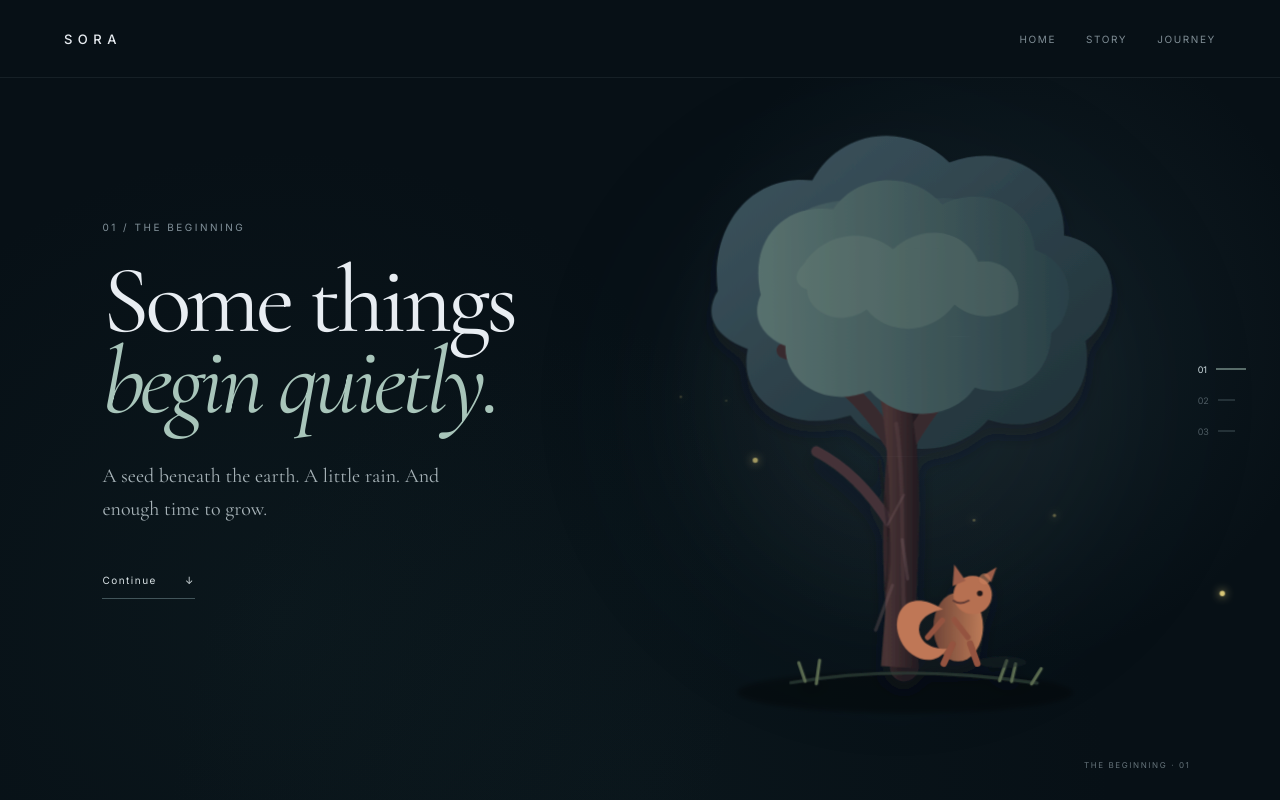
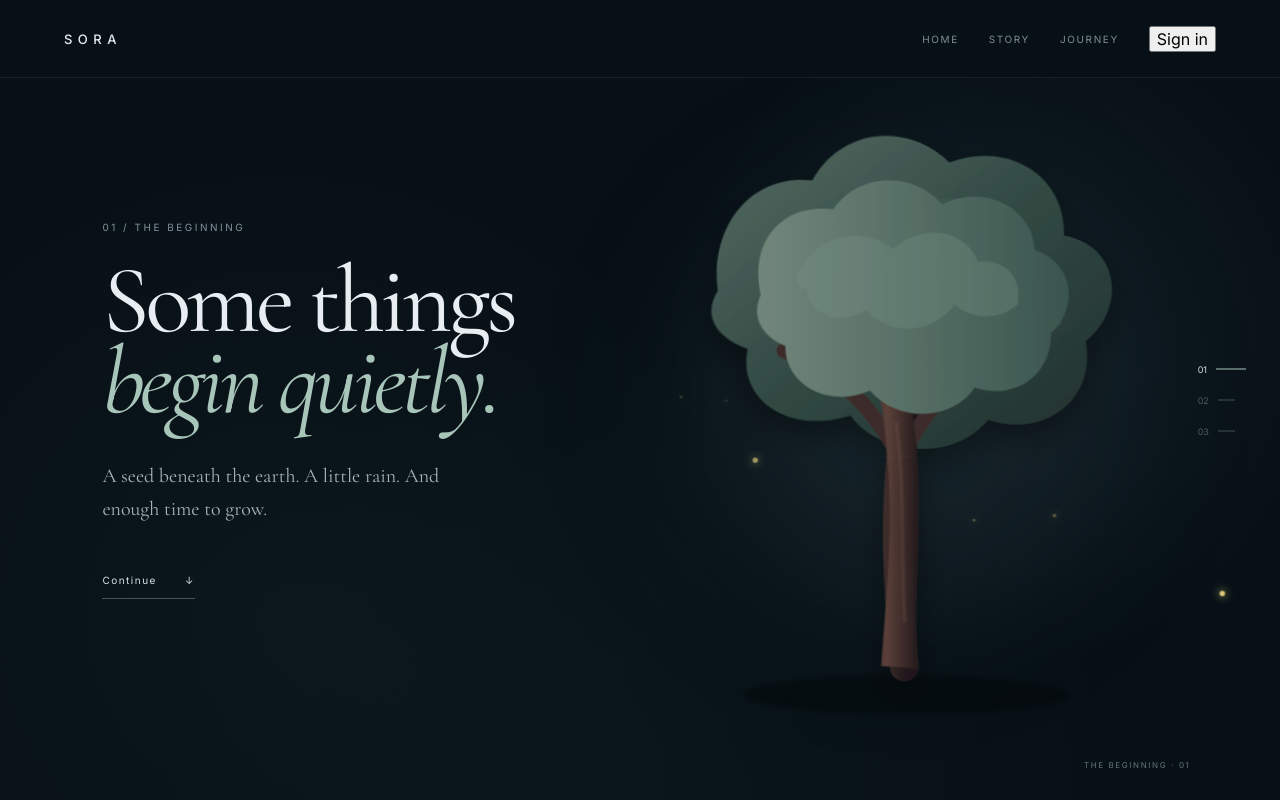
Before and after one commit to RAj-TIWARII/Sora, a React (Vite) app: page / in a window 1280 px wide. Shown: the top 800 px of the page. Built offline with nearby package versions, Linux system fonts and the light colour scheme.

Commit message:
Remove squirrel and refine SORA night scene

```diff
--- a/src/App.jsx
+++ b/src/App.jsx
@@ -2,27 +2,9 @@ import { useEffect, useState } from 'react'
 import './App.css'
 
 const phases = [
-  {
-    id: 'beginning',
-    number: '01',
-    label: 'The beginning',
-    title: <>Some things<br /><em>begin quietly.</em></>,
-    text: 'A seed beneath the earth. A little rain. And enough time to grow.',
-  },
-  {
-    id: 'roots',
-    number: '02',
-    label: 'Taking root',
-    title: <>Then it<br /><em>takes root.</em></>,
-    text: 'Slowly, almost unseen, life settles into its place and reaches for the light.',
-  },
-  {
-    id: 'growing',
-    number: '03',
-    label: 'Growing',
-    title: <>Little by<br /><em>little.</em></>,
-    text: 'A stem becomes a branch. A branch becomes shade. Time does the rest.',
-  },
+  { id: 'beginning', number: '01', label: 'The beginning', title: <>Some things<br /><em>begin quietly.</em></>, text: 'A seed beneath the earth. A little rain. And enough time to grow.' },
+  { id: 'roots', number: '02', label: 'Taking root', title: <>Then it<br /><em>takes root.</em></>, text: 'Slowly, almost unseen, life settles into its place and reaches for the light.' },
+  { id: 'growing', number: '03', label: 'Growing', title: <>Little by<br /><em>little.</em></>, text: 'A stem becomes a branch. A branch becomes shade. Time does the rest.' },
 ]
 
 function TreeScene() {
@@ -34,96 +16,51 @@ function TreeScene() {
         {Array.from({ length: 20 }, (_, index) => <i key={index} style={{ '--star': index }} />)}
       </div>
       <div className="treeAura" />
+      {leaves.map((leaf) => <span className={`floatingLeaf floatingLeaf-${leaf % 5}`} key={leaf} style={{ '--leaf': leaf }} />)}
 
-      {leaves.map((leaf) => (
-        <span className={`floatingLeaf floatingLeaf-${leaf % 5}`} key={leaf} style={{ '--leaf': leaf }} />
-      ))}
-
-      <svg className="treeArt" viewBox="0 0 760 900" role="img" aria-label="A cozy illustrated tree with a playful squirrel running around its base at night">
+      <svg className="treeArt" viewBox="0 0 760 900" role="img" aria-label="A cozy illustrated tree at night">
         <defs>
           <linearGradient id="trunkFill" x1="0" x2="1">
-            <stop offset="0" stopColor="#2d2426" />
-            <stop offset="0.45" stopColor="#4a3435" />
-            <stop offset="1" stopColor="#211a20" />
+            <stop offset="0" stopColor="#251d20" />
+            <stop offset="0.45" stopColor="#5b4039" />
+            <stop offset="1" stopColor="#21191b" />
           </linearGradient>
           <linearGradient id="leafFill" x1="0" y1="0" x2="1" y2="1">
-            <stop offset="0" stopColor="#3e5660" />
-            <stop offset="0.5" stopColor="#2d414a" />
-            <stop offset="1" stopColor="#1e3036" />
+            <stop offset="0" stopColor="#566b63" />
+            <stop offset="0.5" stopColor="#314943" />
+            <stop offset="1" stopColor="#202f2d" />
           </linearGradient>
           <linearGradient id="leafWarm" x1="0" x2="1">
-            <stop offset="0" stopColor="#58716e" />
-            <stop offset="1" stopColor="#294047" />
+            <stop offset="0" stopColor="#72877b" />
+            <stop offset="1" stopColor="#3a554e" />
           </linearGradient>
-          <linearGradient id="squirrelFill" x1="0" x2="1">
-            <stop offset="0" stopColor="#bd7b58" />
-            <stop offset="1" stopColor="#704537" />
-          </linearGradient>
-          <filter id="softShadow" x="-30%" y="-30%" width="160%" height="160%">
-            <feGaussianBlur in="SourceAlpha" stdDeviation="12" result="blur" />
-            <feOffset dy="14" result="offset" />
-            <feColorMatrix in="offset" values="0 0 0 0 0.01 0 0 0 0 0.01 0 0 0 0 0.02 0 0 0 .4 0" />
-            <feBlend in="SourceGraphic" />
-          </filter>
+          <filter id="treeShadow"><feDropShadow dx="0" dy="18" stdDeviation="22" floodColor="#05070b" floodOpacity=".42" /></filter>
           <filter id="fireflyGlow" x="-500%" y="-500%" width="1000%" height="1000%">
             <feGaussianBlur stdDeviation="5" result="blur" />
             <feMerge><feMergeNode in="blur" /><feMergeNode in="SourceGraphic" /></feMerge>
           </filter>
         </defs>
 
-        <ellipse className="treeShadow" cx="390" cy="817" rx="210" ry="26" />
-
-        <g className="treeGroup" filter="url(#softShadow)">
+        <ellipse className="treeShadow" cx="392" cy="820" rx="204" ry="25" />
+        <g className="treeGroup" filter="url(#treeShadow)">
           <g className="backCanopy">
             <path fill="url(#leafFill)" d="M153 317C142 238 192 170 270 178C305 112 389 103 441 154C512 126 587 168 585 244C654 256 665 333 613 376C627 449 564 498 492 475C449 529 357 521 320 471C245 496 178 454 191 389C151 375 134 348 153 317Z" />
-            <path fill="url(#leafWarm)" opacity=".58" d="M205 293C220 211 312 181 377 219C430 176 513 204 525 270C575 271 599 316 582 355C552 382 499 387 464 360C419 410 335 398 306 347C259 376 203 347 205 293Z" />
+            <path fill="#3f5a53" opacity=".48" d="M205 293C220 211 312 181 377 219C430 176 513 204 525 270C575 271 599 316 582 355C552 382 499 387 464 360C419 410 335 398 306 347C259 376 203 347 205 293Z" />
           </g>
-
           <g className="branches">
             <path d="M389 786C382 697 373 594 388 491C400 404 360 347 300 303" fill="none" stroke="url(#trunkFill)" strokeWidth="36" strokeLinecap="round" />
-            <path d="M386 530C345 453 294 411 237 391" fill="none" stroke="#392a2e" strokeWidth="19" strokeLinecap="round" />
-            <path d="M394 505C443 424 493 380 548 360" fill="none" stroke="#392a2e" strokeWidth="18" strokeLinecap="round" />
-            <path d="M381 449C374 387 341 333 296 293" fill="none" stroke="#392a2e" strokeWidth="15" strokeLinecap="round" />
-            <path d="M414 444C467 382 493 331 500 282" fill="none" stroke="#392a2e" strokeWidth="15" strokeLinecap="round" />
-            <path d="M370 606C342 562 313 535 278 517" fill="none" stroke="#443238" strokeWidth="13" strokeLinecap="round" />
+            <path d="M386 530C345 453 294 411 237 391" fill="none" stroke="#3d2c2b" strokeWidth="19" strokeLinecap="round" />
+            <path d="M394 505C443 424 493 380 548 360" fill="none" stroke="#3d2c2b" strokeWidth="18" strokeLinecap="round" />
+            <path d="M381 449C374 387 341 333 296 293" fill="none" stroke="#3d2c2b" strokeWidth="15" strokeLinecap="round" />
+            <path d="M414 444C467 382 493 331 500 282" fill="none" stroke="#3d2c2b" strokeWidth="15" strokeLinecap="round" />
           </g>
-
           <g className="trunkGroup">
             <path fill="url(#trunkFill)" d="M360 784C365 719 373 635 369 552C365 469 353 409 333 366L358 352C388 404 403 470 406 548C410 633 398 723 407 787Z" />
-            <path d="M389 727C384 637 389 553 378 481" fill="none" stroke="#806263" strokeOpacity=".2" strokeWidth="5" strokeLinecap="round" />
-            <path d="M365 688C377 639 363 573 357 528" fill="none" stroke="#181319" strokeOpacity=".35" strokeWidth="4" strokeLinecap="round" />
+            <path d="M389 727C384 637 389 553 378 481" fill="none" stroke="#8b6a5d" strokeOpacity=".18" strokeWidth="5" strokeLinecap="round" />
           </g>
-
           <g className="frontCanopy">
             <path fill="url(#leafWarm)" d="M211 318C196 248 242 203 303 212C335 166 404 165 439 208C492 182 552 213 554 266C604 284 608 339 573 370C573 424 526 454 477 437C448 479 380 480 346 439C292 462 239 429 241 382C212 370 198 345 211 318Z" />
-            <path fill="#71857b" opacity=".28" d="M265 280C294 237 348 237 377 263C413 231 467 238 483 280C517 276 539 301 532 334C510 352 477 354 453 333C424 372 368 371 343 338C312 360 269 342 269 312C254 307 251 293 265 280Z" />
-          </g>
-
-          <g className="barkMarks" fill="none" stroke="#8f7277" strokeLinecap="round" opacity=".16">
-            <path d="M353 739l21-56" strokeWidth="4" />
-            <path d="M393 675l-7-49" strokeWidth="4" />
-            <path d="M368 607l20-37" strokeWidth="3" />
-          </g>
-
-          <g className="groundDetails">
-            <path d="M247 805Q385 780 555 805" fill="none" stroke="#314239" strokeWidth="4" strokeLinecap="round" opacity=".7" />
-            <path d="M265 803l-8-23M279 806l4-29M508 802l9-25M523 803l5-22M548 806l12-19" fill="none" stroke="#5a6b50" strokeWidth="4" strokeLinecap="round" />
-          </g>
-
-          <g className="squirrel">
-            <ellipse cx="408" cy="779" rx="30" ry="7" fill="#182124" opacity=".48" className="squirrelGroundShadow" />
-            <g className="squirrelBody">
-              <ellipse cx="450" cy="735" rx="31" ry="43" fill="url(#squirrelFill)" />
-              <circle cx="432" cy="695" r="24" fill="#b66f51" />
-              <path d="M409 679L402 660L418 670Z" fill="#9c5d48" />
-              <path d="M441 677L455 657L457 684Z" fill="#9c5d48" />
-              <circle cx="423" cy="693" r="3.5" fill="#1e1719" />
-              <path d="M437 702C444 706 451 706 456 702" fill="none" stroke="#613b34" strokeWidth="2.5" strokeLinecap="round" />
-              <path d="M469 713C515 684 537 720 522 752C511 776 479 787 464 762C484 764 498 754 499 739C500 726 488 717 469 713Z" fill="#bf7757" className="squirrelTail" />
-              <path d="M455 726L438 748M470 727L488 748" fill="none" stroke="#94533f" strokeWidth="7" strokeLinecap="round" className="squirrelArms" />
-              <path d="M435 758L426 783M457 759L468 783" fill="none" stroke="#94533f" strokeWidth="8" strokeLinecap="round" className="squirrelLegs" />
-              <circle cx="417" cy="675" r="7" fill="#c9825d" opacity=".58" />
-            </g>
+            <path fill="#779085" opacity=".34" d="M265 280C294 237 348 237 377 263C413 231 467 238 483 280C517 276 539 301 532 334C510 352 477 354 453 333C424 372 368 371 343 338C312 360 269 342 269 312C254 307 251 293 265 280Z" />
           </g>
         </g>
 
@@ -136,7 +73,6 @@ function TreeScene() {
           <circle cx="145" cy="595" r="2" />
         </g>
       </svg>
-
       <div className="windLines"><i /><i /><i /></div>
     </div>
   )
@@ -148,20 +84,14 @@ function App() {
   useEffect(() => {
     const sections = [...document.querySelectorAll('[data-phase]')]
     const observer = new IntersectionObserver((entries) => {
-      const visible = entries
-        .filter((entry) => entry.isIntersecting)
-        .sort((a, b) => b.intersectionRatio - a.intersectionRatio)[0]
+      const visible = entries.filter((entry) => entry.isIntersecting).sort((a, b) => b.intersectionRatio - a.intersectionRatio)[0]
       if (visible) setActivePhase(Number(visible.target.dataset.phase))
     }, { threshold: [0.3, 0.6, 0.85], rootMargin: '-10% 0px -10% 0px' })
-
     sections.forEach((section) => observer.observe(section))
     return () => observer.disconnect()
   }, [])
 
-  const goTo = (index) => {
-    document.getElementById(phases[index].id)?.scrollIntoView({ behavior: 'smooth' })
-  }
-
+  const goTo = (index) => document.getElementById(phases[index].id)?.scrollIntoView({ behavior: 'smooth' })
   const phase = phases[activePhase]
 
   return (
@@ -169,21 +99,18 @@ function App() {
       <div className="ambient" />
       <header className="nav">
         <a className="logo" href="#beginning">SORA</a>
-        <div className="navLinks" aria-label="Main navigation">
+        <nav className="navLinks" aria-label="Main navigation">
           <a href="#beginning">Home</a>
           <a href="#roots">Story</a>
           <a href="#growing">Journey</a>
-        </div>
+          <button type="button" className="loginButton">Sign in</button>
+        </nav>
       </header>
 
       <TreeScene />
 
       <aside className="phaseRail" aria-label="Story phases">
-        {phases.map((item, index) => (
-          <button key={item.id} className={index === activePhase ? 'active' : ''} onClick={() => goTo(index)} type="button">
-            <span>{item.number}</span><i />
-          </button>
-        ))}
+        {phases.map((item, index) => <button key={item.id} className={index === activePhase ? 'active' : ''} onClick={() => goTo(index)} type="button"><span>{item.number}</span><i /></button>)}
       </aside>
 
       {phases.map((item, index) => (
@@ -192,10 +119,7 @@ function App() {
             <p className="eyebrow">{item.number} / {item.label}</p>
             <h1>{item.title}</h1>
             <p className="storyText">{item.text}</p>
-            <button className="continue" onClick={() => goTo(index === phases.length - 1 ? 0 : index + 1)} type="button">
-              {index === phases.length - 1 ? 'Return to the beginning' : 'Continue'}
-              <span>{index === phases.length - 1 ? '↗' : '↓'}</span>
-            </button>
+            <button className="continue" onClick={() => goTo(index === phases.length - 1 ? 0 : index + 1)} type="button">{index === phases.length - 1 ? 'Return to the beginning' : 'Continue'} <span>{index === phases.length - 1 ? '↗' : '↓'}</span></button>
           </div>
         </section>
       ))}
```
